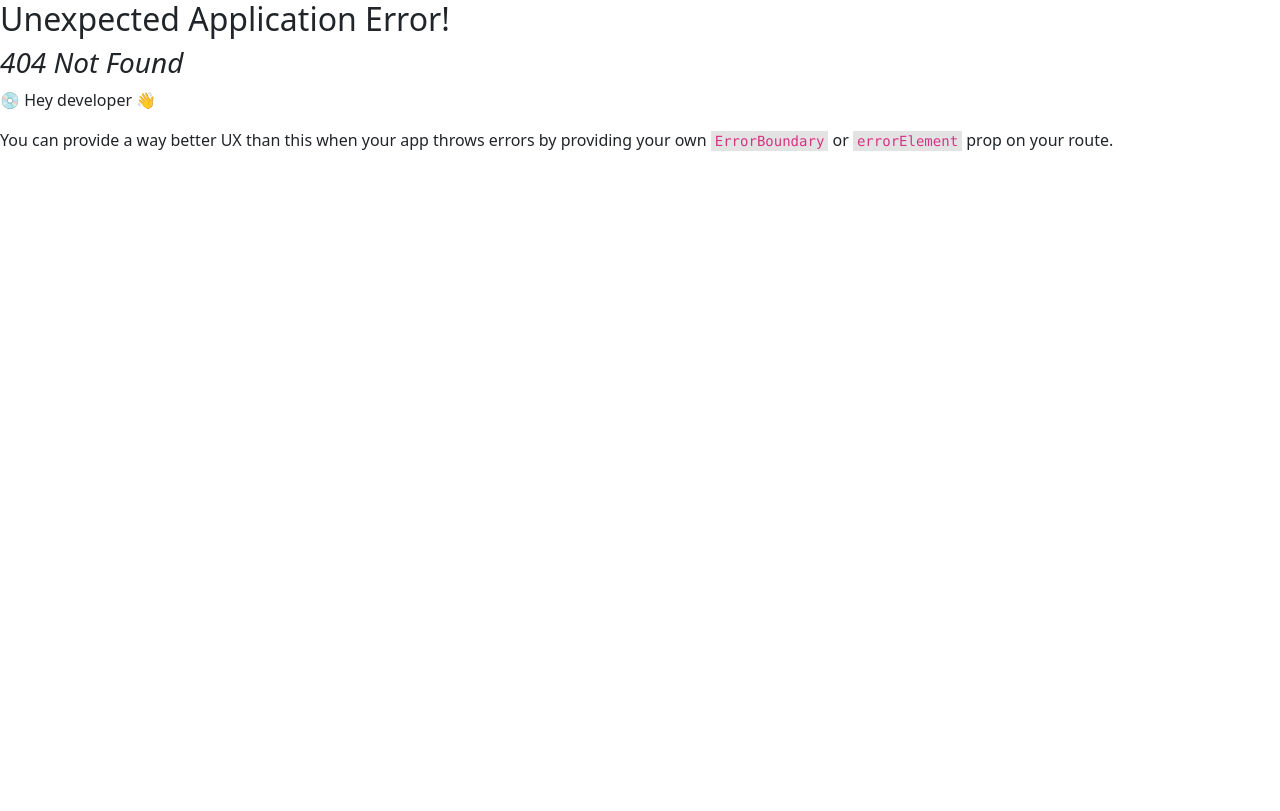
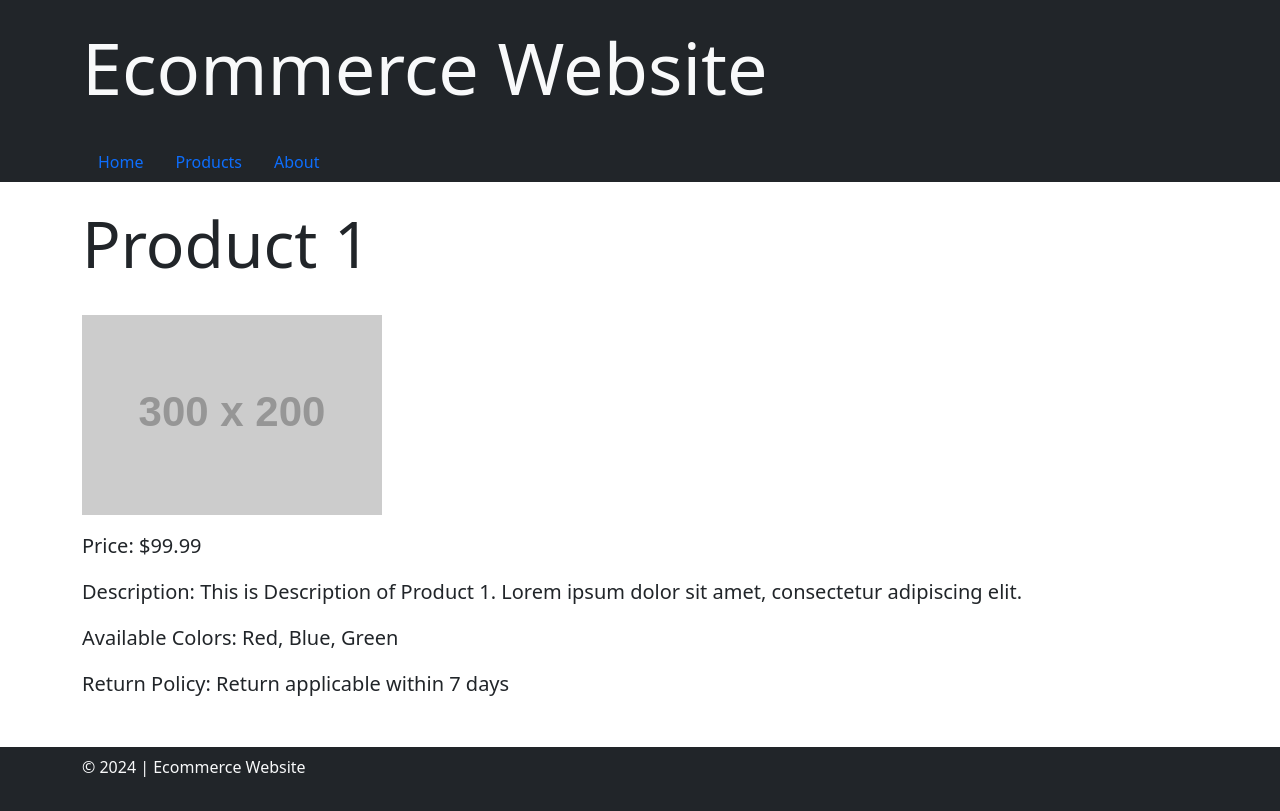
Before and after one commit to devMainak/ecommerce-intro-react, a React (Vite) app: page /products/1 in a window 1280 px wide. Before the commit this address had no page. Built offline with nearby package versions, Linux system fonts and the light colour scheme.

Commit message:
feat: added product details

```diff
--- a/src/App.jsx
+++ b/src/App.jsx
@@ -15,7 +15,7 @@
           <div className='card-body'>
             <h5 className='card-title'>{product.name}</h5>
             <p className='card-text'>{product.description}</p>
-            <Link className='btn btn-primary'>View Product</Link>
+            <Link className='btn btn-primary' to={`/products/${product.id}`}>View Product</Link>
           </div>
         </div>
       </div>
@@ -41,7 +41,7 @@
       price: "$99.99",
       availableColors: ["Red", "Blue", "Green"],
       isReturnApplicable: true,
-      productImageUrl: "https://via.placeholder.com/300x200",
+      productImageUrl: "https://via.placeholder.com/400x300",
     },
     {
       id: "2",
@@ -51,7 +51,7 @@
       price: "$129.99",
       availableColors: ["White", "Black"],
       isReturnApplicable: true,
-      productImageUrl: "https://via.placeholder.com/300x200",
+      productImageUrl: "https://via.placeholder.com/400x300",
     },
     {
       id: "3",
@@ -61,7 +61,7 @@
       price: "$79.99",
       availableColors: ["Yellow"],
       isReturnApplicable: false,
-      productImageUrl: "https://via.placeholder.com/300x200",
+      productImageUrl: "https://via.placeholder.com/400x300",
     }
   ];
 
--- a/src/index.jsx
+++ b/src/index.jsx
@@ -4,6 +4,7 @@
 import { createBrowserRouter, RouterProvider } from 'react-router-dom'
 import Products from './pages/products'
 import About from './pages/about'
+import ProductDetails from './pages/productDetails'
 
 const router = createBrowserRouter(
   [
@@ -18,6 +19,10 @@
     {
       path: "/about",
       element: <About/>
+    },
+    {
+      path: "products/:productId",
+      element: <ProductDetails/>
     }
   ]
 )
--- /dev/null
+++ b/src/pages/productDetails.jsx
@@ -0,0 +1,70 @@
+import { useParams } from 'react-router-dom'
+import Header from '../components/Header'
+import Footer from "../components/Footer"
+
+const ProductDetails = () => {
+
+  const productId = useParams()
+
+  const products = [
+    {
+      id: "1",
+      name: "Product 1",
+      description:
+        "This is Description of Product 1. Lorem ipsum dolor sit amet, consectetur adipiscing elit.",
+      price: "$99.99",
+      availableColors: ["Red", "Blue", "Green"],
+      isReturnApplicable: true,
+      productImageUrl: "https://via.placeholder.com/300x200",
+    },
+    {
+      id: "2",
+      name: "Product 2",
+      description:
+        "This is Description of Product 2. Lorem ipsum dolor sit amet, consectetur adipiscing elit.",
+      price: "$129.99",
+      availableColors: ["White", "Black"],
+      isReturnApplicable: true,
+      productImageUrl: "https://via.placeholder.com/300x200",
+    },
+    {
+      id: "3",
+      name: "Product 3",
+      description:
+        "This is Description of Product 3. Lorem ipsum dolor sit amet, consectetur adipiscing elit.",
+      price: "$79.99",
+      availableColors: ["Yellow"],
+      isReturnApplicable: false,
+      productImageUrl: "https://via.placeholder.com/300x200",
+    },
+    {
+      id: "4",
+      name: "Product 4",
+      description:
+        "This is Description of Product 4. Lorem ipsum dolor sit amet, consectetur adipiscing elit.",
+      price: "$49.99",
+      availableColors: ["Purple", "Yellow"],
+      isReturnApplicable: true,
+      productImageUrl: "https://via.placeholder.com/300x200",
+    },
+  ]
+
+  const productData = products.find(product => product.id == productId.productId)
+
+  return (
+    <>
+      <Header/>
+      <main className="container mb-5">
+        <h3 className='display-3 fw-normal py-4'>{productData.name}</h3>
+        <img className='img-fluid pb-3' src={productData.productImageUrl}/>
+        <p className='fs-5 fw-normal'>Price: {productData.price}</p>
+        <p className='fs-5 fw-normal'>Description: {productData.description}</p>
+        <p className='fs-5 fw-normal'>Available Colors: {productData.availableColors.join(", ")}</p>
+        <p className='fs-5 fw-normal'>Return Policy: {productData.isReturnApplicable ? "Return applicable within 7 days" : "No Return Policy"}</p>
+      </main>
+      <Footer/>
+    </>
+  )
+}
+
+export default ProductDetails;
--- a/src/pages/products.jsx
+++ b/src/pages/products.jsx
@@ -16,7 +16,7 @@
               <h5 className='card-title'>{product.name}</h5>
               <p className='card-text'>{product.description}</p>
               <p className='text-secondary'>Price: {product.price}</p>
-              <span><Link className='btn btn-primary' to="/">View Product</Link></span>
+              <span><Link className='btn btn-primary' to={`/products/${product.id}`}>View Product</Link></span>
                 </div>
             </div>
           </div>
```
